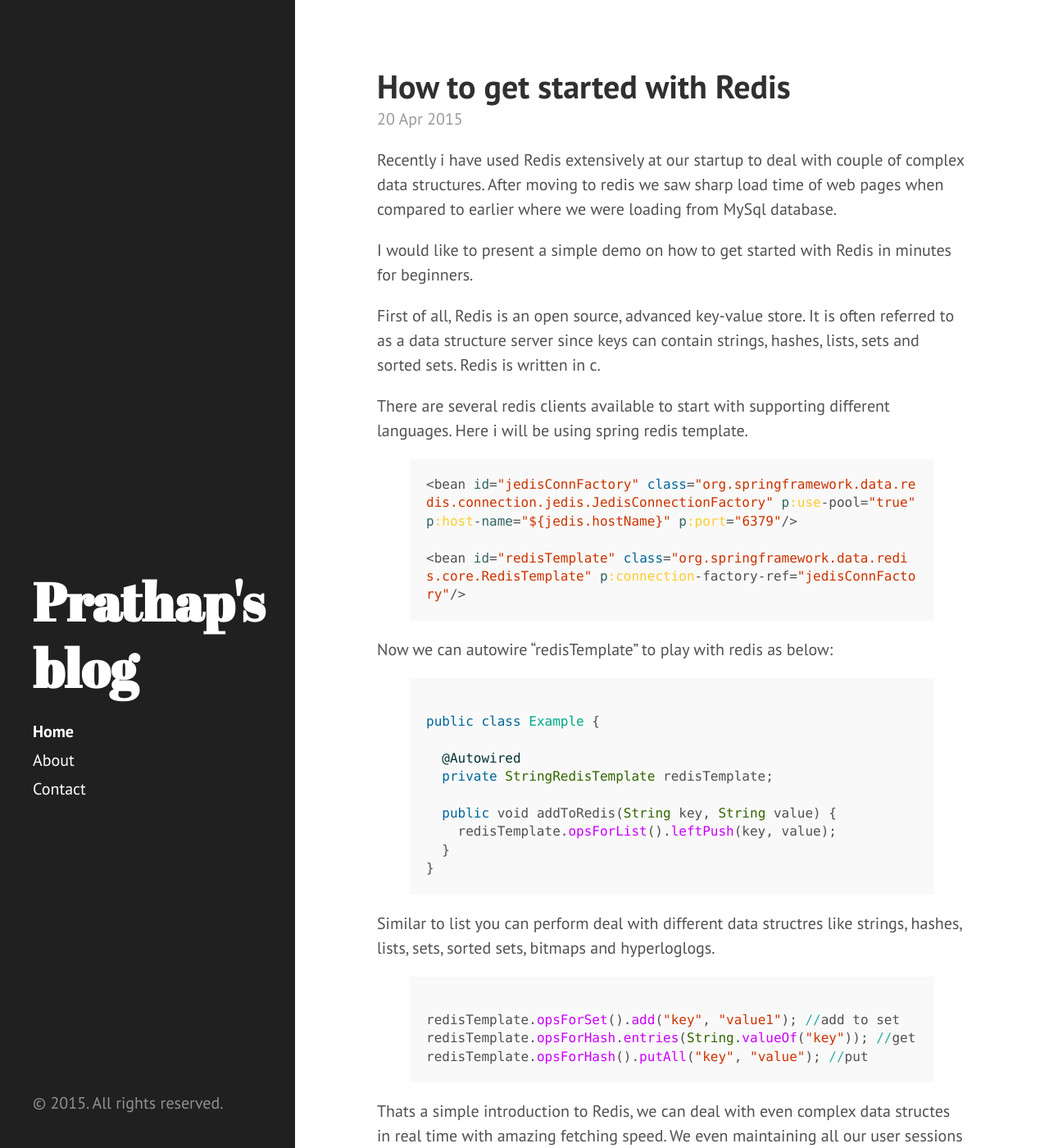
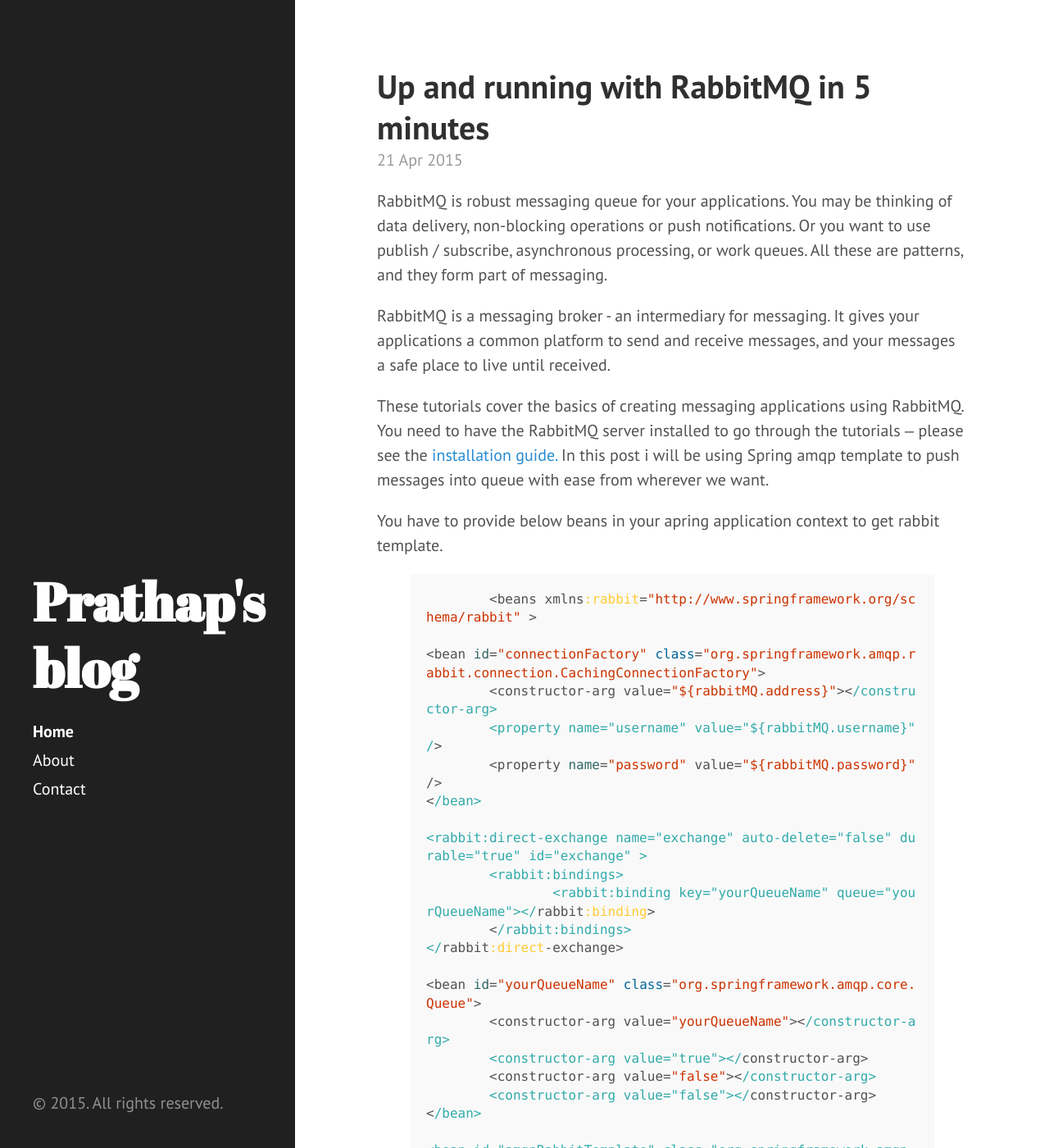
Before and after one commit to prathapc/prathapc.github.io, a Jekyll site: the page built from index.html, in a window 1280 px wide and 1400 px high. Shown: the whole window at 82% size. Built offline with Jekyll 4.4.1, drawn with Linux system fonts in a browser that asks for light colours; Markdown is read by kramdown in place of the engine named in the settings; the list of posts is cut into pages by our own code; some of the changed text lies outside the part shown.

Commit message:
my 2nd post on rabbitmq

```diff
--- a/_posts/2013-11-28-My-First-blog.md
+++ /dev/null
@@ -1,11 +0,0 @@
----
-layout: post
-title: My first blog post
----
-
-Finally!!
-
-Been thinking from a very long time to start a blog to express my views and to write some technical stuff. Finally i managed to buy some time from my busy coding hours at akosha.
-
-
-Thank you!
--- a/_posts/2015-04-20-Redis-Caching.md
+++ b/_posts/2015-04-20-Redis-Caching.md
@@ -3,7 +3,7 @@
 title: How to get started with Redis
 ---
 
-Recently i have used Redis extensively at our startup to deal with couple of complex data structures. After moving to redis we saw sharp load time of web pages when compared to earlier where we were loading from MySql database.
+Recently i have used Redis extensively at our startup to deal with couple of complex data structures. After moving to redis we saw clear difference in load time of web pages when compared to earlier where we were loading from MySql database.
 
 I would like to present a simple demo on how to get started with Redis in minutes for beginners.
 
@@ -40,7 +40,7 @@
 redisTemplate.opsForHash().putAll("key", "value"); //put
 {% endhighlight %}
 
-Thats a simple introduction to Redis, we can deal with even complex data structes in real time with amazing fetching speed. We even maintaining all our user sessions in redis which gave drastic performance boost for our enterprise application. I will cover session management in other post of mine.
+Thats a simple introduction to Redis, we can deal with even complex data structes in real time with amazing fetching speed. We are maintaining all our user sessions as well in redis which gave drastic performance boost for our enterprise application. I will cover session management in other post of mine.
 
 
-Bye!
+Happy Caching!
--- /dev/null
+++ b/_posts/2015-04-21-Up-and_running-with-RabbitMQ-in-5-minutes.md
@@ -0,0 +1,57 @@
+---
+layout: post
+title: Up and running with RabbitMQ in 5 minutes
+---
+
+RabbitMQ is robust messaging queue for your applications. You may be thinking of data delivery, non-blocking operations or push notifications. Or you want to use publish / subscribe, asynchronous processing, or work queues. All these are patterns, and they form part of messaging.
+
+RabbitMQ is a messaging broker - an intermediary for messaging. It gives your applications a common platform to send and receive messages, and your messages a safe place to live until received.
+
+These tutorials cover the basics of creating messaging applications using RabbitMQ. You need to have the RabbitMQ server installed to go through the tutorials ‒ please see the [installation guide.](http://www.rabbitmq.com/download.html) In this post i will be using Spring amqp template to push messages into queue with ease from wherever we want.
+
+You have to provide below beans in your apring application context to get rabbit template.
+	{% highlight ruby %}
+	<beans xmlns:rabbit="http://www.springframework.org/schema/rabbit" >
+
+<bean id="connectionFactory" class="org.springframework.amqp.rabbit.connection.CachingConnectionFactory">
+	<constructor-arg value="${rabbitMQ.address}"></constructor-arg>
+	<property name="username" value="${rabbitMQ.username}" />
+	<property name="password" value="${rabbitMQ.password}" />
+</bean>
+
+<rabbit:direct-exchange name="exchange" auto-delete="false" durable="true" id="exchange" >
+	<rabbit:bindings>
+		<rabbit:binding key="yourQueueName" queue="yourQueueName"></rabbit:binding>
+	</rabbit:bindings>
+</rabbit:direct-exchange>
+
+<bean id="yourQueueName" class="org.springframework.amqp.core.Queue">
+	<constructor-arg value="yourQueueName"></constructor-arg>
+	<constructor-arg value="true"></constructor-arg>
+	<constructor-arg value="false"></constructor-arg>
+	<constructor-arg value="false"></constructor-arg>
+</bean>
+
+<bean id="amqpRabbitTemplate" class="org.springframework.amqp.rabbit.core.RabbitTemplate">
+	<constructor-arg ref="connectionFactory"></constructor-arg>
+	<property name="exchange" value="exchange"></property>
+	<property name="routingKey" value="yourQueueName"></property>
+	<property name="queue" value="yourQueueName"></property>
+</bean>
+{% endhighlight %}
+
+Now you can inject your Rabbit template in your component class to send messages to queue as below:
+
+{% highlight ruby %}
+public class Example {
+
+  @Autowired
+  private RabbitTemplate amqpControlTableDBTemplate ;
+
+  public void sendMessageToQueue(JSONObject jsonObject) {
+
+    amqpControlTableDBTemplate.convertAndSend(jsonObject.toString());
+
+  }
+}
+{% endhighlight %}
```
